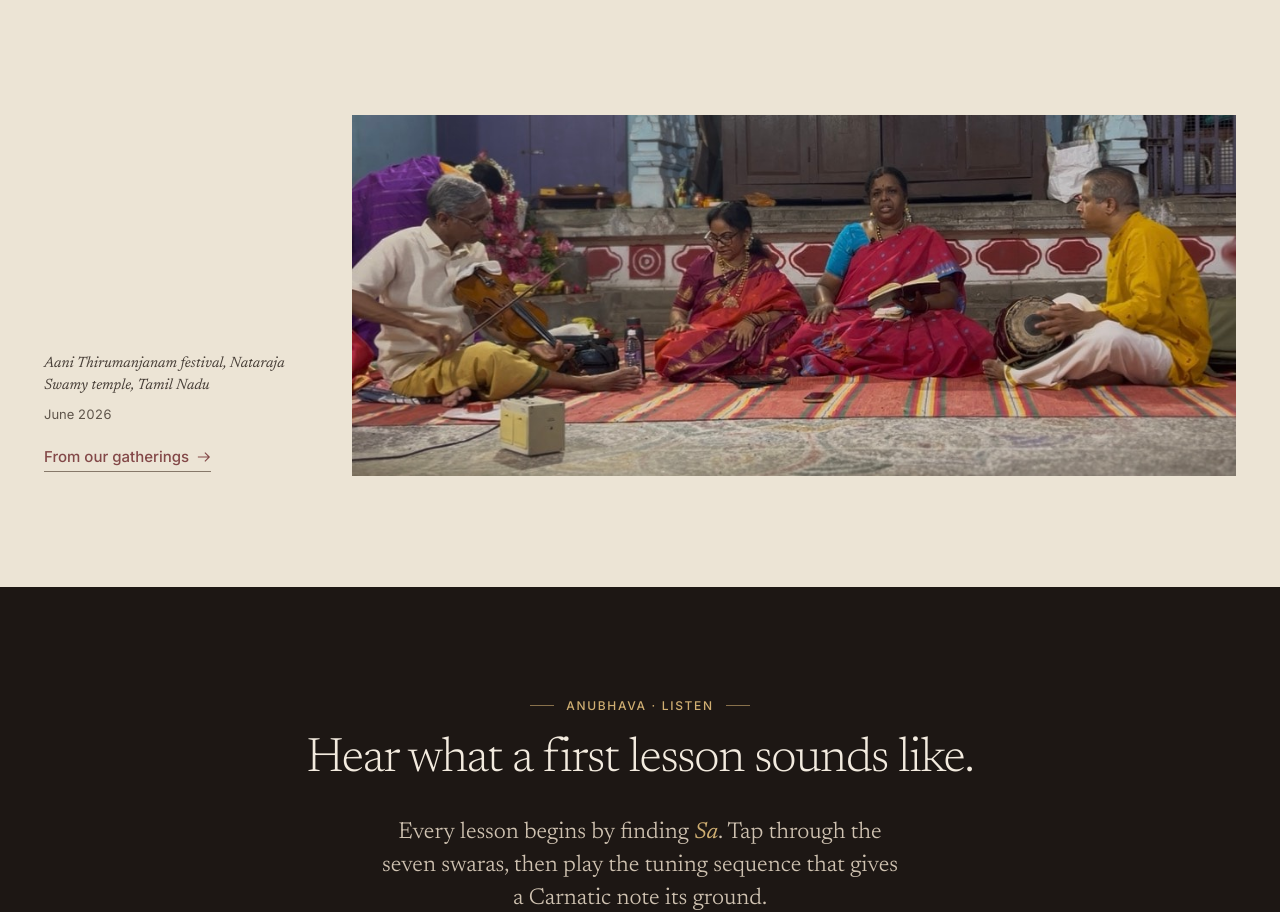
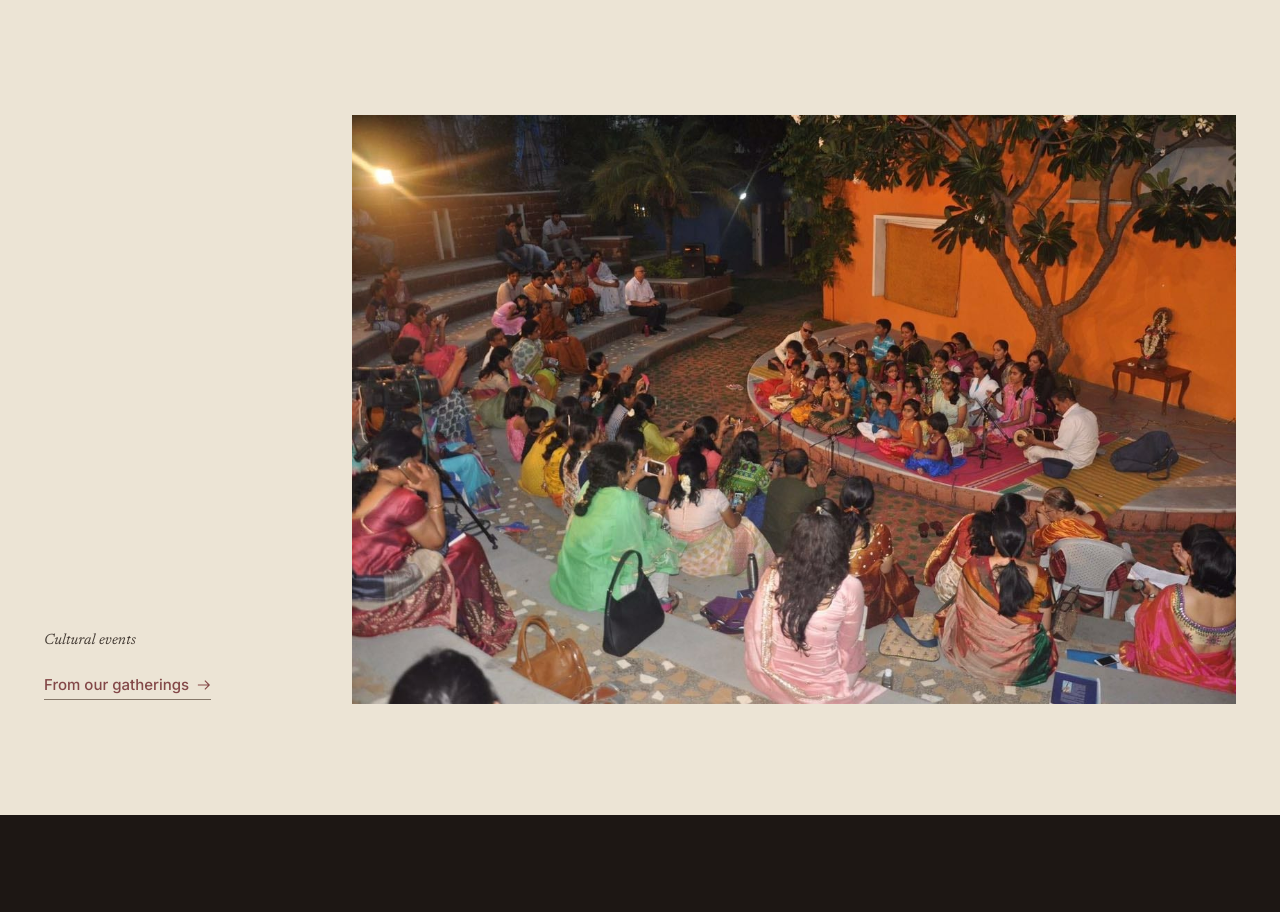
Before and after one commit to himacharan128/theraaga-web, a Next.js app: page / in a window 1280 px wide. Shown: the part 2867-3779 px from the top of the page. Built offline with nearby package versions, Linux system fonts and the light colour scheme.

Commit message:
Close 'Why RAAGA' on the amphitheatre concert photograph
The owner chose this photograph for the homepage. It is shown at its own 3:2
shape, because the wide band used for the previous photograph would crop the
singers off the stage.

```diff
--- a/src/components/sections/Pillars.tsx
+++ b/src/components/sections/Pillars.tsx
@@ -17,18 +17,20 @@ import { monthYear } from '@/lib/dates'
  * These lead with the two claims no national player can make: delivery into
  * how it teaches, how closely, in what order, and where that order leads.
  *
- * The chapter closes on one of the school's own photographs, a kutcheri at the
- * Aani Thirumanjanam festival, captioned with its real occasion and month. It
- * is fetched through `getEventPhotos`, so the consent gate decides whether it
- * appears at all; it shows adults only, and if it is ever withdrawn the
- * chapter simply ends at the list.
+ * The chapter closes on one of the school's own photographs, chosen by the
+ * owner: an evening concert in the open-air amphitheatre, students on the
+ * stage and families on the steps. It is captioned with its real occasion and
+ * fetched through `getEventPhotos`, so the consent gate decides whether it
+ * appears at all (guardian consent confirmed 2026-10-03); if it is ever
+ * withdrawn, the chapter simply ends at the list. It is shown at its own 3:2
+ * shape — the wide band used before would crop the singers off the stage.
  */
-const KUTCHERI = 'event-img-8744'
+const FEATURE = 'event-img-0861'
 
 export async function Pillars() {
   const [pillars, occasions] = await Promise.all([getPillars(), getEventPhotos()])
-  const occasion = occasions.find((o) => o.photos.some((p) => p.id === KUTCHERI))
-  const photo = occasion?.photos.find((p) => p.id === KUTCHERI)
+  const occasion = occasions.find((o) => o.photos.some((p) => p.id === FEATURE))
+  const photo = occasion?.photos.find((p) => p.id === FEATURE)
 
   return (
     <Section
@@ -58,7 +60,7 @@ export async function Pillars() {
 
       {photo && occasion && (
         <figure className="mt-[clamp(2rem,5vw,4rem)] grid gap-x-10 gap-y-5 lg:grid-cols-12 lg:items-end">
-          <div className="media reveal reveal-unveil -mx-[var(--gutter)] aspect-[49/20] sm:mx-0 lg:col-span-9 lg:col-start-4 lg:row-start-1">
+          <div className="media reveal reveal-unveil -mx-[var(--gutter)] aspect-[3/2] sm:mx-0 lg:col-span-9 lg:col-start-4 lg:row-start-1">
             <Image
               src={photo.media.src}
               alt={photo.media.alt}
```
